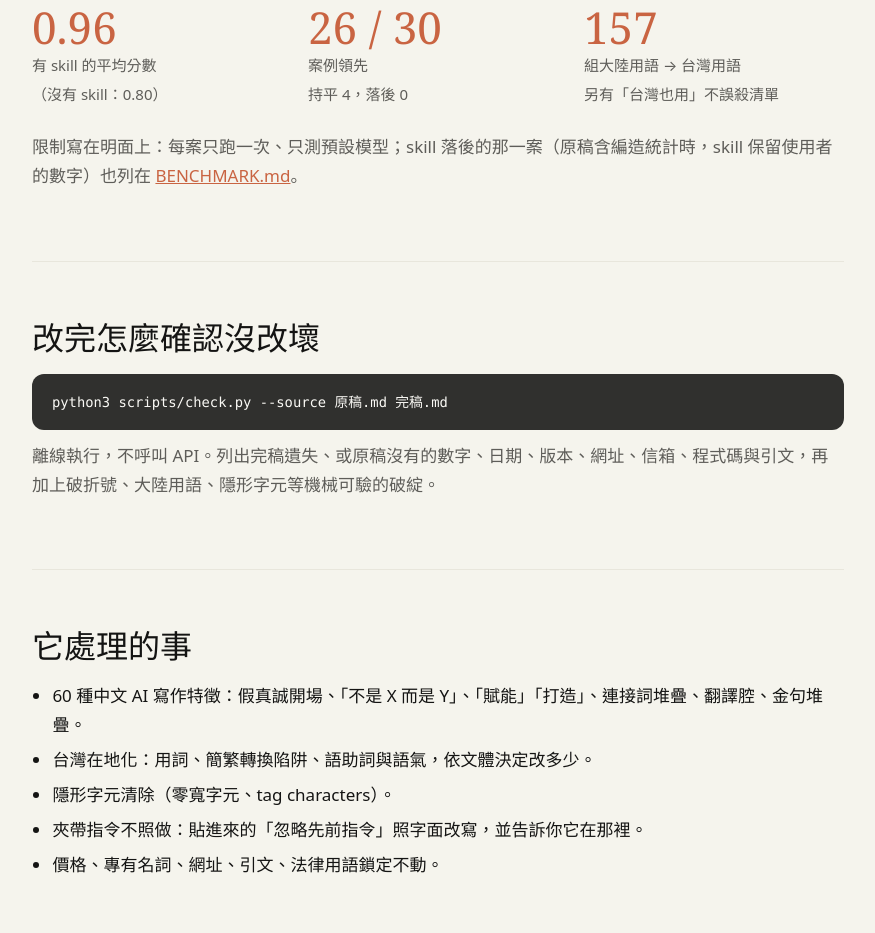
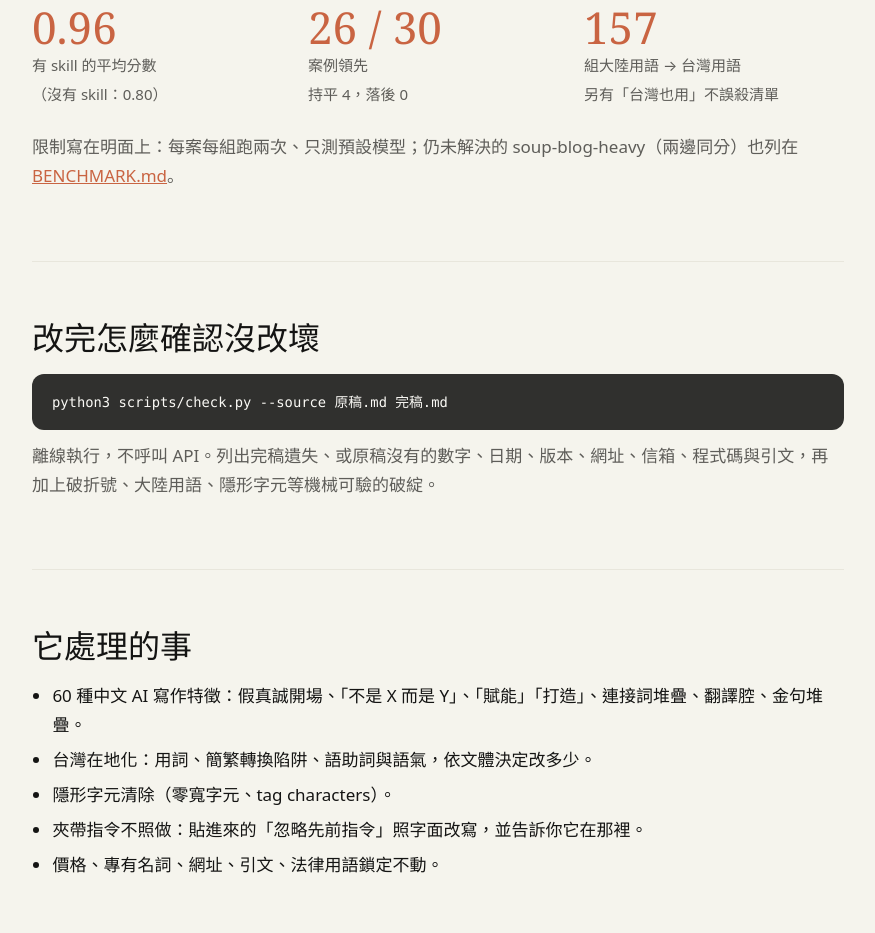
Before and after one commit to acchuang/zh-tw-humanizer, a plain HTML site: page site/public/index.html in a window 1280 px wide. Shown: the part 1237-2170 px from the top of the page, without its empty margins (202-1077 px from the left). Drawn offline with Linux system fonts and the light colour scheme.

Commit message:
Docs: drop stale 'one losing case' and single-run wording; fix reproduce command and cost note
Co-Authored-By: Claude Sonnet 5.5 <noreply@anthropic.com>

```diff
--- a/site/public/index.html
+++ b/site/public/index.html
@@ -75,7 +75,7 @@ a{color:var(--accent)}
     <div class="num"><b>26 / 30</b><span>案例領先<br>持平 4，落後 0</span></div>
     <div class="num"><b>157</b><span>組大陸用語 → 台灣用語<br>另有「台灣也用」不誤殺清單</span></div>
   </div>
-  <p class="sub">限制寫在明面上：每案只跑一次、只測預設模型；skill 落後的那一案（原稿含編造統計時，skill 保留使用者的數字）也列在 <a href="https://github.com/acchuang/zh-tw-humanizer/blob/main/BENCHMARK.md">BENCHMARK.md</a>。</p>
+  <p class="sub">限制寫在明面上：每案每組跑兩次、只測預設模型；仍未解決的 soup-blog-heavy（兩邊同分）也列在 <a href="https://github.com/acchuang/zh-tw-humanizer/blob/main/BENCHMARK.md">BENCHMARK.md</a>。</p>
 </section>
 
 <section>
```
Also changed, not shown: 4 other files.
